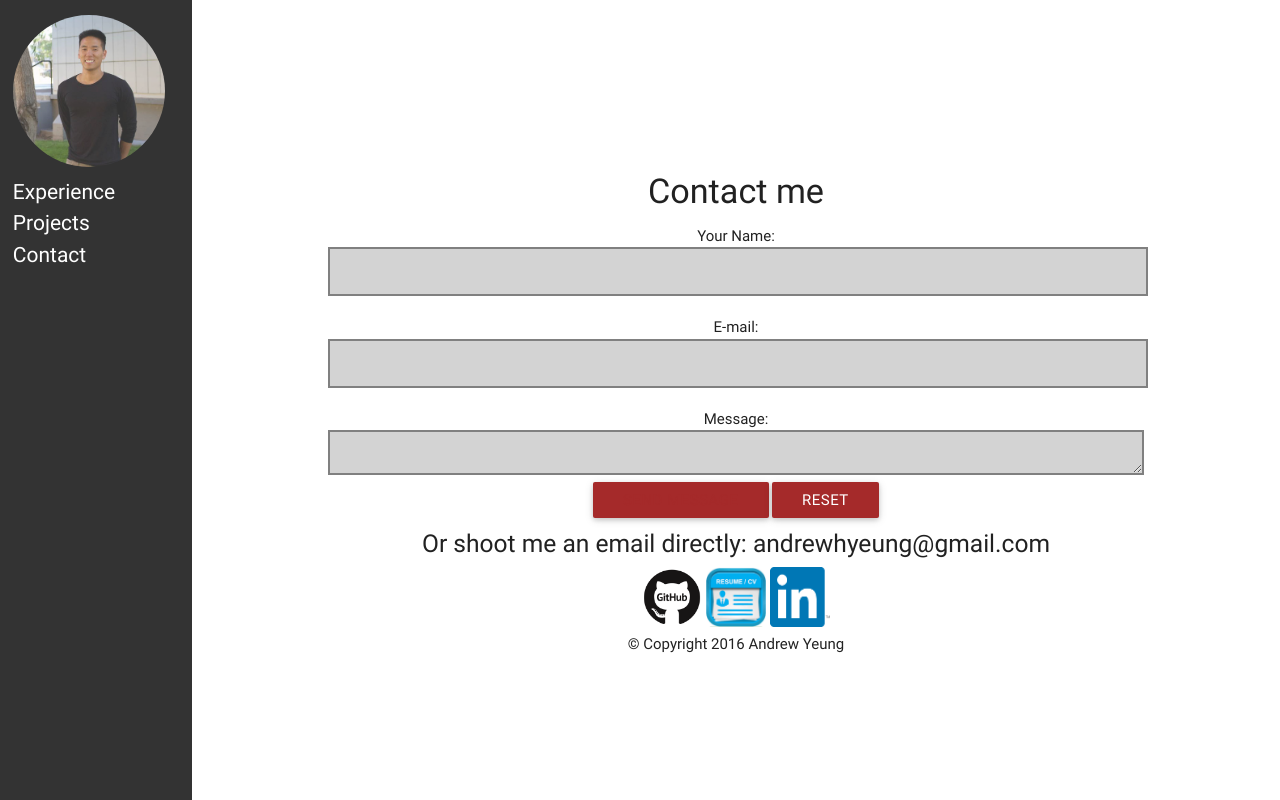
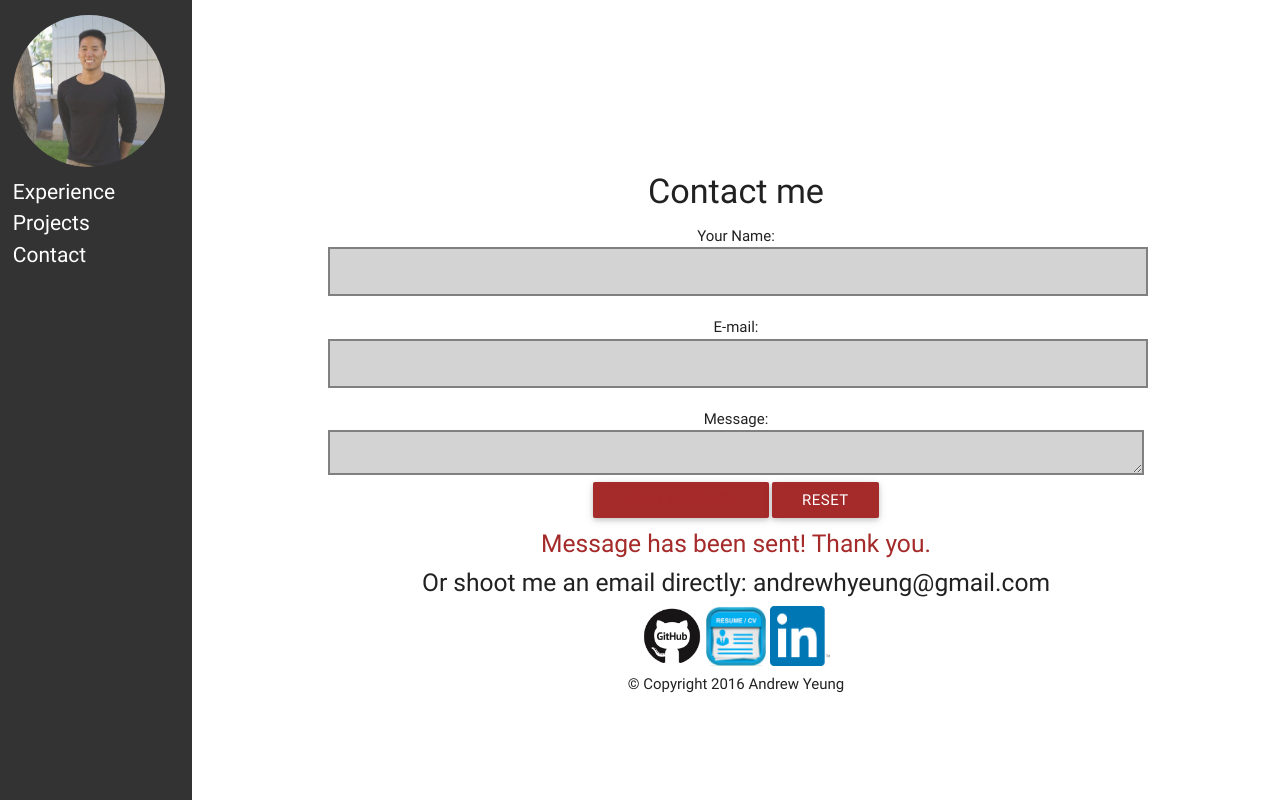
Before and after one commit to andrewhyeung/portfolio-, a website: page client/index.html in a window 1280 px wide. Both pictures are taken after typing "Sample", "name@example.com", "Sample" into the empty fields and a click on the input "Send Message". Shown: the part 2975-3775 px from the top of the page. Drawn offline with nearby package versions, Linux system fonts and the light colour scheme; no server answers.

Commit message:
added confirmation message to form submit

```diff
--- a/client/js/controller.js
+++ b/client/js/controller.js
@@ -1,12 +1,14 @@
 myApp.controller('emailController', function($scope, emailFactory){
 
 	$scope.submitForm = function(){
+
 		form = {
 			name: $scope.name,
 			email: $scope.email,
 			message: $scope.messages
 		}
 		emailFactory.submitForm(form);
+		$scope.showForm = true;
 		$scope.name = null;
 		$scope.email = null;
 		$scope.messages = null;
--- a/client/static/custom_stylesheet.css
+++ b/client/static/custom_stylesheet.css
@@ -119,3 +119,7 @@ textarea:focus, input:focus{
 #left ul li a.active {
 	color: brown;
 }
+
+#confirmation {
+	color: brown;
+}
--- a/client/static/partials/body.html
+++ b/client/static/partials/body.html
@@ -140,6 +140,7 @@
 							<input class="btn waves-effect waves-brown" type='submit' value='Send Message'>
 							<input class="btn waves-effect waves-brown" type="reset" value="Reset" >
 						</form>
+						<h5 ng-show="showForm == true" id='confirmation'>Message has been sent! Thank you. </h5>
 						<h5>Or shoot me an email directly: andrewhyeung@gmail.com</h5>
 						<a href="https://github.com/andrewhyeung" target="_blank">
 							<img class='professional_link' src="./static/images/github.gif" alt='Github' width='60' height='60'>
```
